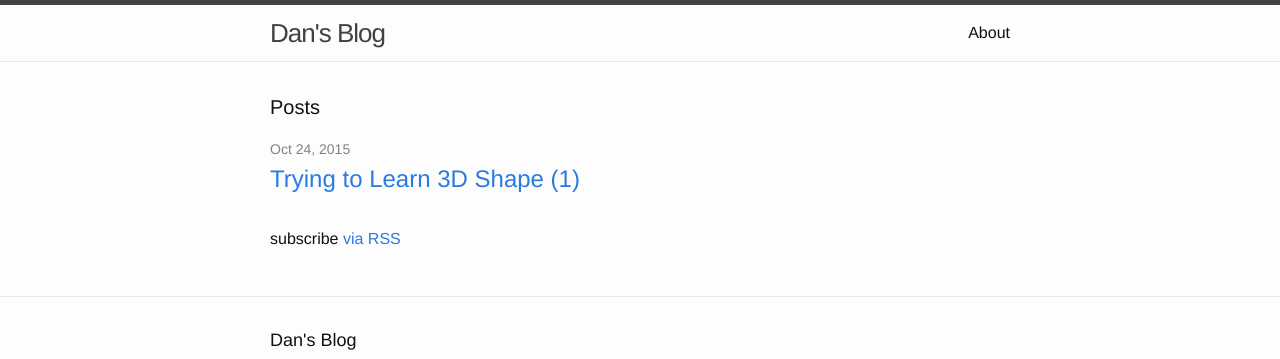
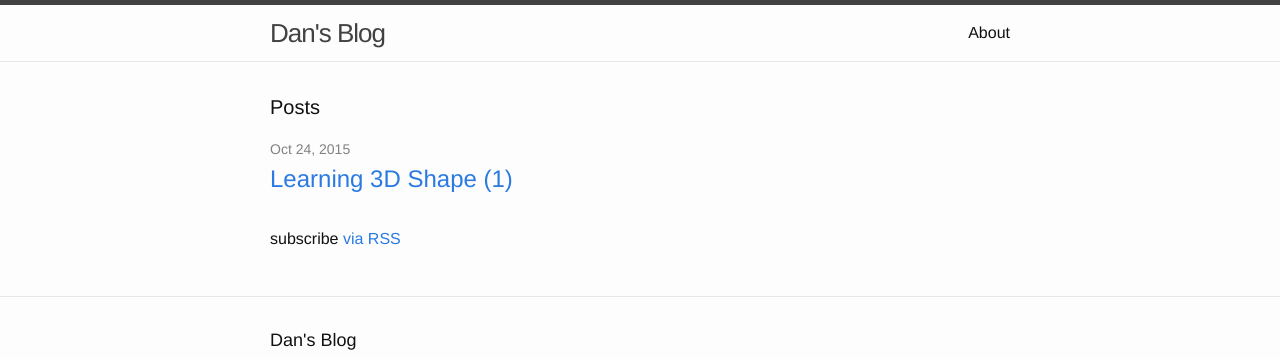
Before and after one commit to danfischetti/danfischetti.github.io, a Jekyll site: the page built from index.html, in a window 1280 px wide. Shown: the top 359 px of the page. Built offline with Jekyll 4.4.1, drawn with Linux system fonts in a browser that asks for light colours.

Commit message:
Title change

```diff
--- a/_posts/2015-10-24-understanding-shape-1.markdown
+++ b/_posts/2015-10-24-understanding-shape-1.markdown
@@ -1,6 +1,6 @@
 ---
 layout: post
-title:  "Trying to Learn 3D Shape (1)"
+title:  "Learning 3D Shape (1)"
 date:   2015-10-24 11:09:18
 categories: jekyll update
 ---
@@ -24,7 +24,7 @@ An algorithm I've been wanting to implement for a while is the Recurrent Attenti
 
 The network can predict any potential camera location within a given range, but we can't render an image for every possible camera position in advance. So what I really should have done was take maybe 100 or 500 or a million renders for each object from different camera positions and feed the network the render whose position matches the network's position output the closest. Here's what I did instead...
 
-![Taking lots of renders](video {{ site.url }}/assets/out.webm)
+{% video {{ site.url }}/assets/out.webm %}
 
 I loaded all the .off models from the Princeton dataset into Blender (a 3D modeling tool) and saved them down in batches. Then I set up a simple python http server _inside_ Blender which could receive commands to position the camera at a certain position and render one of the models. (Ok the http server isn't really that simple to get it to work inside python but all of the hard work was done by akloster[^3]. I just built a little bit on top of it.)
 These renders are then all taken in to the network as a batch and then the network outputs the locations of the next renders which are then sent over to the Blender server and the process repeats. So for each object for each camera position the Blender process will render a new image on the fly and save it down. This is terribly inefficient for a number of reasons, but at least it looks cool.
```
